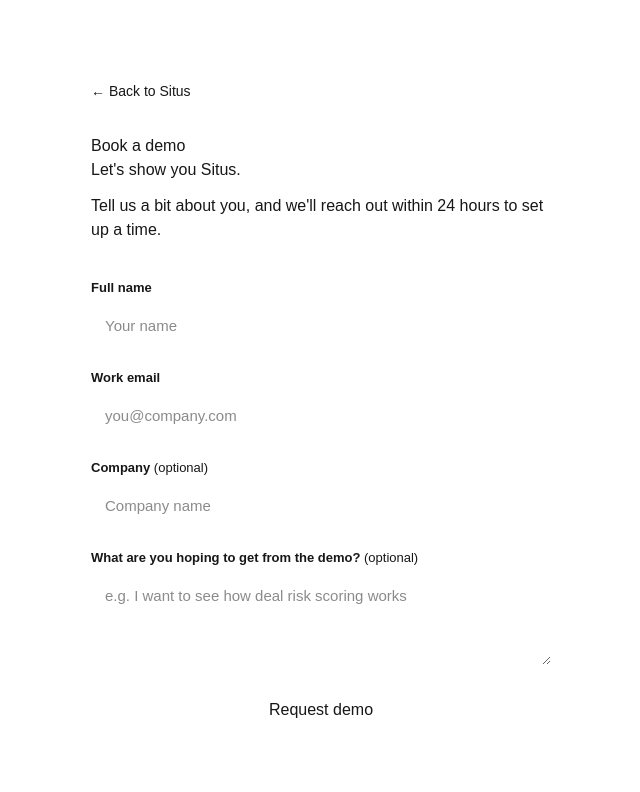
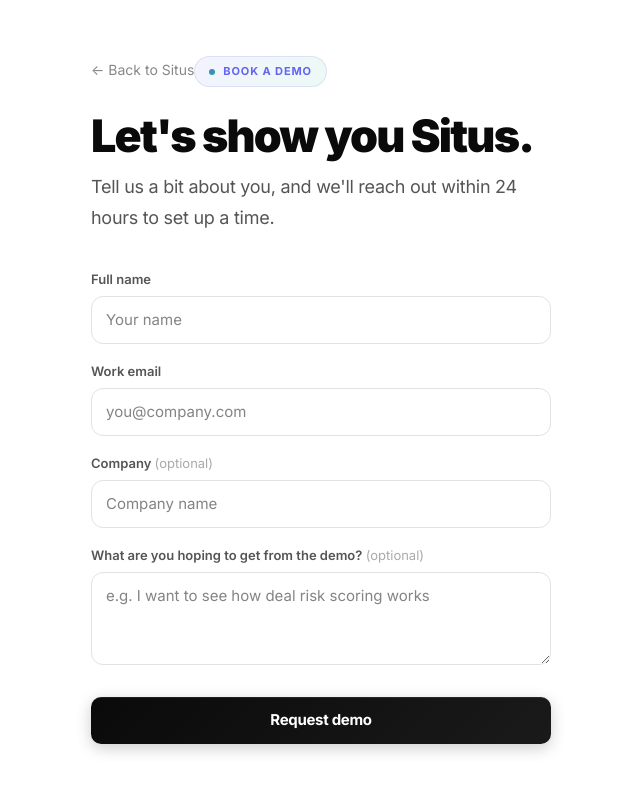
Before and after one commit to durveshparadkar/situs-dashboard, a Next.js app in the folder web/: page /demo in a window 1280 px wide. Shown: the top 792 px of the page, without its empty margins (319-959 px from the left). Built offline with nearby package versions, Linux system fonts and the light colour scheme.

Commit message:
Fix demo page missing GLOBAL_STYLES causing black-on-black rendering

```diff
--- a/web/app/demo/page.tsx
+++ b/web/app/demo/page.tsx
@@ -2,6 +2,7 @@
 
 import { useState } from "react";
 import Link from "next/link";
+import { GLOBAL_STYLES } from "../components/shared/constants";
 
 const API_BASE = "https://api.situsrevenue.com";
 
@@ -50,12 +51,30 @@ export default function DemoRequestPage() {
   };
 
   return (
-    <div style={{ minHeight: "100vh", background: "var(--s-base)", display: "flex", alignItems: "center", justifyContent: "center", padding: "24px" }}>
+    <>
+      <style>{GLOBAL_STYLES}</style>
+
+      <div
+        style={{
+          minHeight: "100vh",
+          background: "var(--s-base)",
+          display: "flex",
+          alignItems: "center",
+          justifyContent: "center",
+          padding: "24px",
+        }}
+      >
         <div style={{ width: "100%", maxWidth: 460 }}>
 
           <Link
             href="/"
-          style={{ fontSize: 14, color: "var(--t-tertiary)", textDecoration: "none", display: "inline-block", marginBottom: 32 }}
+            style={{
+              fontSize: 14,
+              color: "var(--t-tertiary)",
+              textDecoration: "none",
+              display: "inline-block",
+              marginBottom: 32,
+            }}
           >
             ← Back to Situs
           </Link>
@@ -71,18 +90,32 @@ export default function DemoRequestPage() {
               </p>
 
               {error && (
-              <div style={{
-                background: "rgba(239,68,68,0.06)", border: "1px solid rgba(239,68,68,0.15)",
-                borderRadius: "var(--r-md)", padding: "12px 16px", marginBottom: 20,
-                fontSize: 14, color: "#DC2626",
-              }}>
+                <div
+                  style={{
+                    background: "rgba(239,68,68,0.06)",
+                    border: "1px solid rgba(239,68,68,0.15)",
+                    borderRadius: "var(--r-md)",
+                    padding: "12px 16px",
+                    marginBottom: 20,
+                    fontSize: 14,
+                    color: "#DC2626",
+                  }}
+                >
                   {error}
                 </div>
               )}
 
               <div style={{ display: "flex", flexDirection: "column", gap: 18 }}>
                 <div>
-                <label style={{ fontSize: 13, fontWeight: 600, color: "var(--t-secondary)", display: "block", marginBottom: 6 }}>
+                  <label
+                    style={{
+                      fontSize: 13,
+                      fontWeight: 600,
+                      color: "var(--t-secondary)",
+                      display: "block",
+                      marginBottom: 6,
+                    }}
+                  >
                     Full name
                   </label>
                   <input
@@ -94,7 +127,15 @@ export default function DemoRequestPage() {
                 </div>
 
                 <div>
-                <label style={{ fontSize: 13, fontWeight: 600, color: "var(--t-secondary)", display: "block", marginBottom: 6 }}>
+                  <label
+                    style={{
+                      fontSize: 13,
+                      fontWeight: 600,
+                      color: "var(--t-secondary)",
+                      display: "block",
+                      marginBottom: 6,
+                    }}
+                  >
                     Work email
                   </label>
                   <input
@@ -107,8 +148,19 @@ export default function DemoRequestPage() {
                 </div>
 
                 <div>
-                <label style={{ fontSize: 13, fontWeight: 600, color: "var(--t-secondary)", display: "block", marginBottom: 6 }}>
-                  Company <span style={{ fontWeight: 400, color: "var(--t-faint)" }}>(optional)</span>
+                  <label
+                    style={{
+                      fontSize: 13,
+                      fontWeight: 600,
+                      color: "var(--t-secondary)",
+                      display: "block",
+                      marginBottom: 6,
+                    }}
+                  >
+                    Company{" "}
+                    <span style={{ fontWeight: 400, color: "var(--t-faint)" }}>
+                      (optional)
+                    </span>
                   </label>
                   <input
                     value={company}
@@ -119,8 +171,19 @@ export default function DemoRequestPage() {
                 </div>
 
                 <div>
-                <label style={{ fontSize: 13, fontWeight: 600, color: "var(--t-secondary)", display: "block", marginBottom: 6 }}>
-                  What are you hoping to get from the demo? <span style={{ fontWeight: 400, color: "var(--t-faint)" }}>(optional)</span>
+                  <label
+                    style={{
+                      fontSize: 13,
+                      fontWeight: 600,
+                      color: "var(--t-secondary)",
+                      display: "block",
+                      marginBottom: 6,
+                    }}
+                  >
+                    What are you hoping to get from the demo?{" "}
+                    <span style={{ fontWeight: 400, color: "var(--t-faint)" }}>
+                      (optional)
+                    </span>
                   </label>
                   <textarea
                     value={message}
@@ -143,23 +206,32 @@ export default function DemoRequestPage() {
             </>
           ) : (
             <div style={{ textAlign: "center", padding: "40px 0" }}>
-            <div style={{
-              width: 56, height: 56, borderRadius: "50%",
-              background: "rgba(16,185,129,0.1)", display: "flex",
-              alignItems: "center", justifyContent: "center", margin: "0 auto 20px",
-            }}>
+              <div
+                style={{
+                  width: 56,
+                  height: 56,
+                  borderRadius: "50%",
+                  background: "rgba(16,185,129,0.1)",
+                  display: "flex",
+                  alignItems: "center",
+                  justifyContent: "center",
+                  margin: "0 auto 20px",
+                }}
+              >
                 <span style={{ fontSize: 24 }}>✓</span>
               </div>
               <h2 className="h-section" style={{ fontSize: 28, marginBottom: 12 }}>
                 Thanks, {name.split(" ")[0]}.
               </h2>
               <p className="t-lead">
-              We&apos;ll reach out to <strong>{email}</strong> within 24 hours to schedule your demo.
+                We&apos;ll reach out to <strong>{email}</strong> within 24 hours to
+                schedule your demo.
               </p>
             </div>
           )}
         </div>
       </div>
+    </>
   );
 }
 
```
Lines whose indentation alone changed are shown as unchanged.
